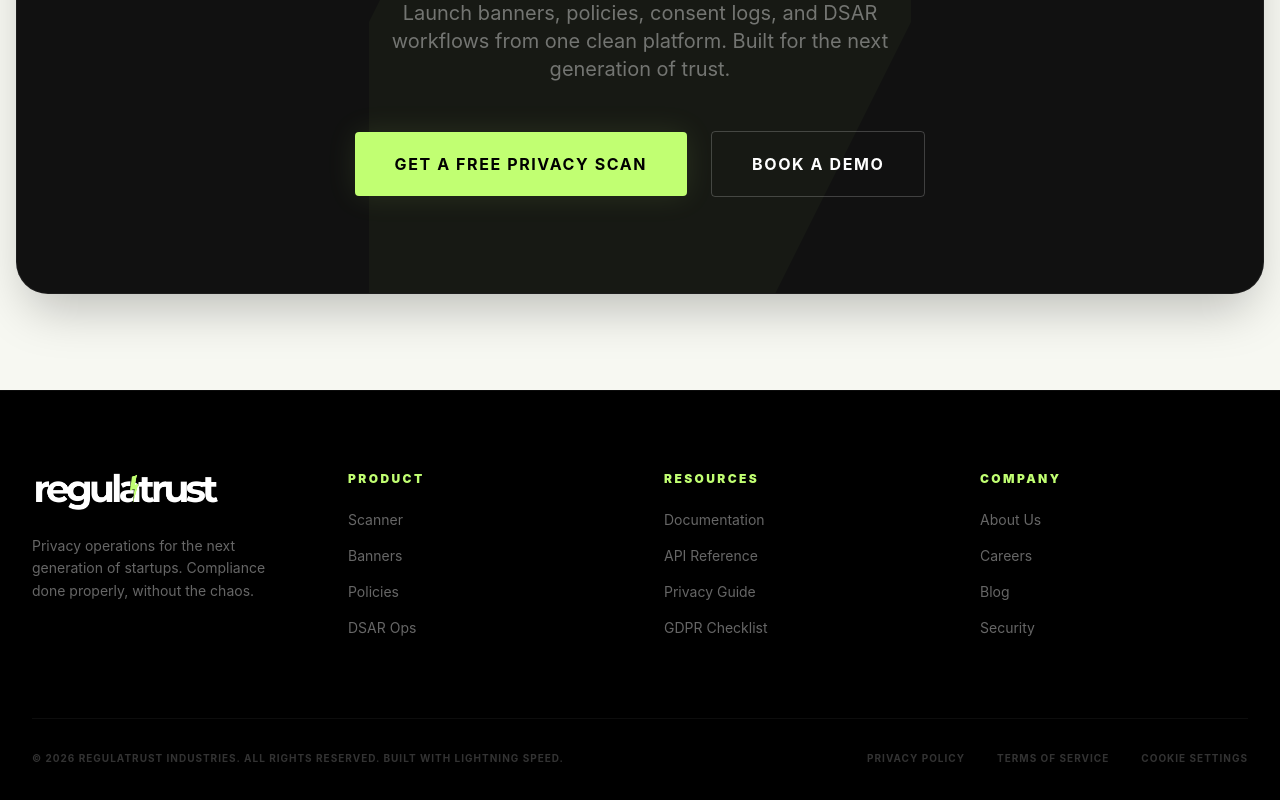
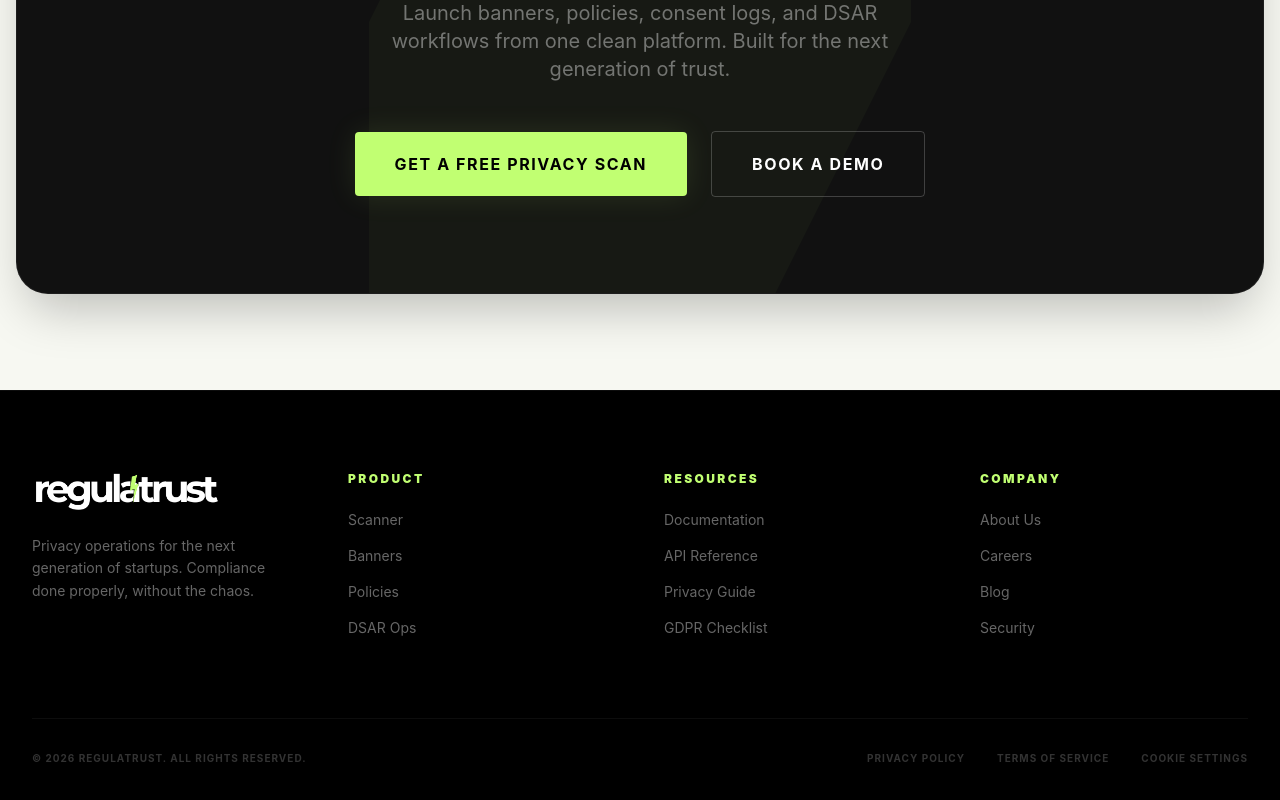
Before and after one commit to HammadSiddiqui/regulatrust, a React (Vite) app: page / in a window 1280 px wide. Shown: the part 8720-9520 px from the top of the page. Built offline with nearby package versions, Linux system fonts and the light colour scheme.

Commit message:
Content: Update footer copyright text

```diff
--- a/src/components/Footer.tsx
+++ b/src/components/Footer.tsx
@@ -46,7 +46,7 @@ const Footer: React.FC = () => {
 
         <div className="pt-8 border-t border-white/5 flex flex-col md:flex-row justify-between items-center gap-6">
           <p className="text-[10px] text-white/20 uppercase font-bold tracking-[0.1em]">
-            © 2026 RegulaTrust Industries. All rights reserved. Built with lightning speed.
+            © 2026 RegulaTrust. All rights reserved.
           </p>
           <div className="flex gap-8 text-[10px] text-white/20 uppercase font-bold tracking-[0.1em]">
             <a href="#" className="hover:text-lime">Privacy Policy</a>
```
